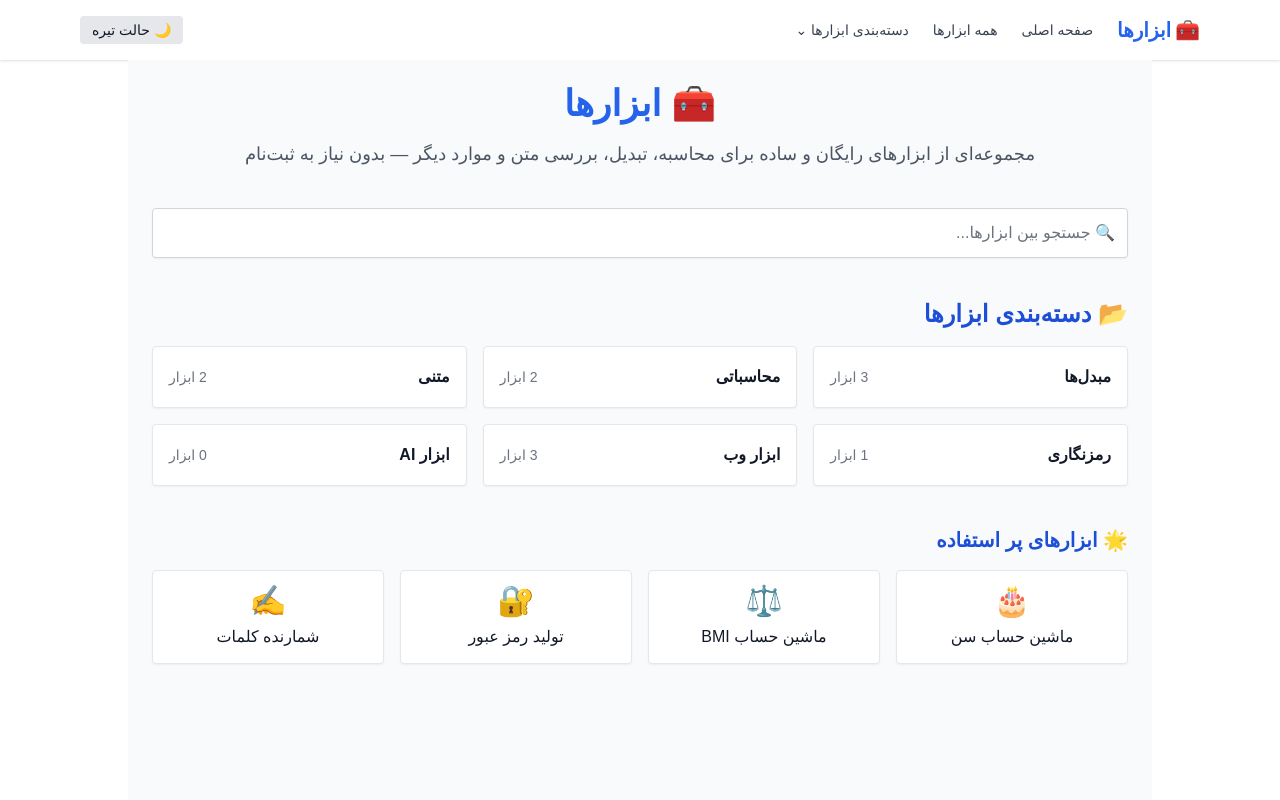
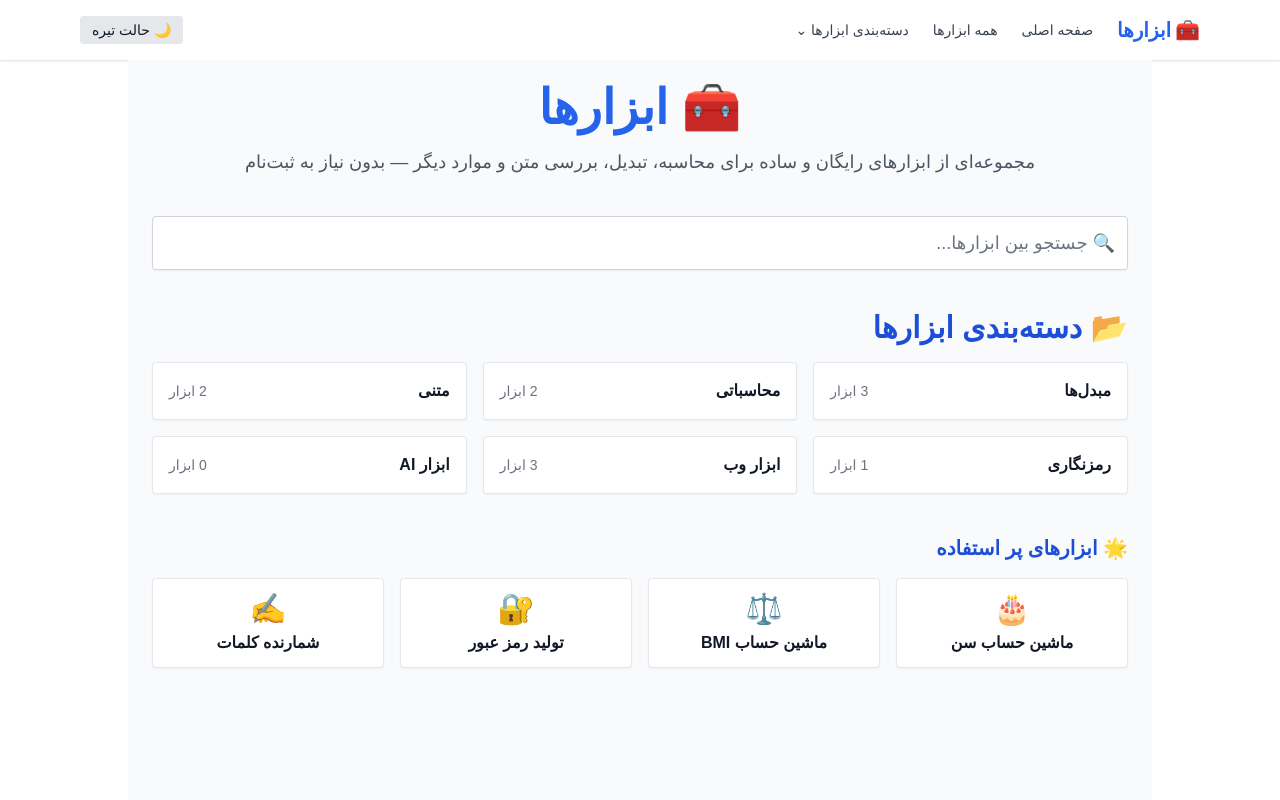
Before and after one commit to meysann/microtools2, a Next.js app: page / in a window 1280 px wide. Shown: the top 800 px of the page. Built offline with nearby package versions, Linux system fonts and the light colour scheme; what moment-jalaali, tailwindcss-rtl would draw is missing.

Commit message:
Improve homepage typography for Persian and mobile responsiveness

```diff
--- a/src/app/page.tsx
+++ b/src/app/page.tsx
@@ -34,10 +34,10 @@ export default function HomePage() {
     <main className="bg-gray-50 dark:bg-slate-900 min-h-screen p-6 max-w-5xl mx-auto space-y-10 text-right">
       {/* Hero */}
       <section className="text-center space-y-4">
-        <h1 className="text-4xl font-extrabold text-blue-600 dark:text-blue-400">
+        <h1 className="text-4xl md:text-5xl font-extrabold leading-tight text-blue-600 dark:text-blue-400">
           🧰 ابزارها
         </h1>
-        <p className="text-lg text-gray-600 dark:text-slate-400">
+        <p className="text-base md:text-lg leading-relaxed text-gray-600 dark:text-slate-400">
           مجموعه‌ای از ابزارهای رایگان و ساده برای محاسبه، تبدیل، بررسی متن و
           موارد دیگر — بدون نیاز به ثبت‌نام
         </p>
@@ -48,7 +48,7 @@ export default function HomePage() {
         <input
           type="text"
           placeholder="🔍 جستجو بین ابزارها..."
-          className="w-full p-3 border border-gray-300 dark:border-slate-600 rounded shadow-sm focus:outline-none focus:ring-2 focus:ring-blue-500 dark:bg-slate-800 dark:text-white dark:placeholder-gray-400"
+          className="text-base md:text-lg p-3 w-full border border-gray-300 dark:border-slate-600 rounded shadow-sm focus:outline-none focus:ring-2 focus:ring-blue-500 dark:bg-slate-800 dark:text-white dark:placeholder-gray-400"
           value={search}
           onChange={(e) => setSearch(e.target.value)}
         />
@@ -57,7 +57,7 @@ export default function HomePage() {
       {/* Search Results or Default */}
       {search ? (
         <section className="space-y-4">
-          <h2 className="text-xl font-semibold text-blue-700 dark:text-blue-400">
+          <h2 className="text-xl md:text-2xl font-bold text-blue-700 dark:text-blue-400">
             نتایج جستجو:
           </h2>
           {filteredTools.length === 0 ? (
@@ -73,12 +73,12 @@ export default function HomePage() {
                   className="block p-4 rounded bg-white dark:bg-slate-800 border border-gray-200 dark:border-slate-700 shadow-sm hover:shadow-md transition"
                 >
                   <div className="flex justify-between items-center mb-2">
-                    <span className="font-medium text-gray-900 dark:text-white">
+                    <span className="text-base md:text-lg font-semibold text-gray-900 dark:text-white">
                       {tool.name}
                     </span>
                     <span>{tool.icon}</span>
                   </div>
-                  <p className="text-sm text-gray-600 dark:text-slate-400">
+                  <p className="text-sm md:text-base leading-relaxed text-gray-600 dark:text-slate-400">
                     {tool.description}
                   </p>
                 </Link>
@@ -88,9 +88,9 @@ export default function HomePage() {
         </section>
       ) : (
         <>
-          {/* ✅ Category Section with ID */}
+          {/* Category Section with ID */}
           <section id="categories">
-            <h2 className="text-2xl font-semibold mb-4 text-blue-700 dark:text-blue-400">
+            <h2 className="text-2xl md:text-3xl font-bold text-blue-700 dark:text-blue-400 mb-4">
               📂 دسته‌بندی ابزارها
             </h2>
             <div className="grid grid-cols-1 sm:grid-cols-2 md:grid-cols-3 gap-4">
@@ -101,7 +101,7 @@ export default function HomePage() {
                   className="block p-4 rounded bg-white dark:bg-slate-800 border border-gray-200 dark:border-slate-700 shadow-sm hover:shadow-md transition"
                 >
                   <div className="flex justify-between items-center">
-                    <span className="font-semibold text-gray-900 dark:text-white">
+                    <span className="text-base font-semibold text-gray-900 dark:text-white">
                       {category.name}
                     </span>
                     <span className="text-sm text-gray-500 dark:text-slate-400">
@@ -113,7 +113,7 @@ export default function HomePage() {
             </div>
           </section>
 
-          {/* ✅ Popular Tools with ID */}
+          {/* Popular Tools with ID */}
           <section id="popular-tools">
             <h2 className="text-xl font-semibold mt-8 mb-4 text-blue-700 dark:text-blue-400">
               🌟 ابزارهای پر استفاده
@@ -126,7 +126,7 @@ export default function HomePage() {
                   className="block p-3 rounded bg-white dark:bg-slate-800 border border-gray-200 dark:border-slate-700 shadow-sm hover:shadow-md transition text-center"
                 >
                   <div className="text-3xl mb-1">{tool.icon}</div>
-                  <div className="font-medium text-gray-900 dark:text-white">
+                  <div className="text-sm md:text-base font-semibold text-gray-900 dark:text-white">
                     {tool.name}
                   </div>
                 </Link>
```
